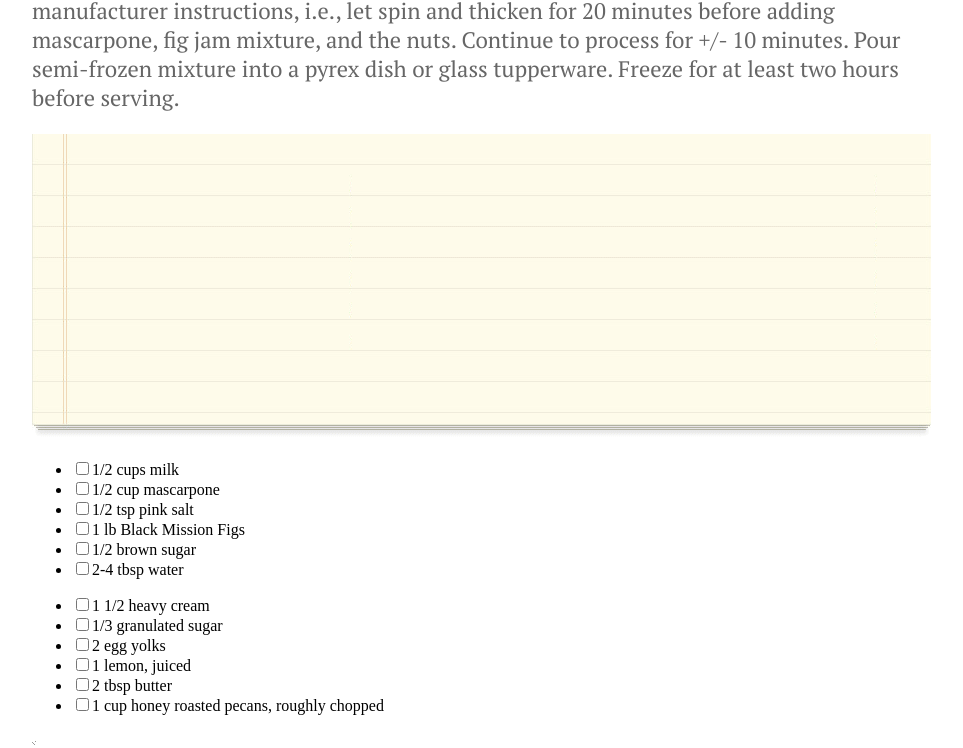
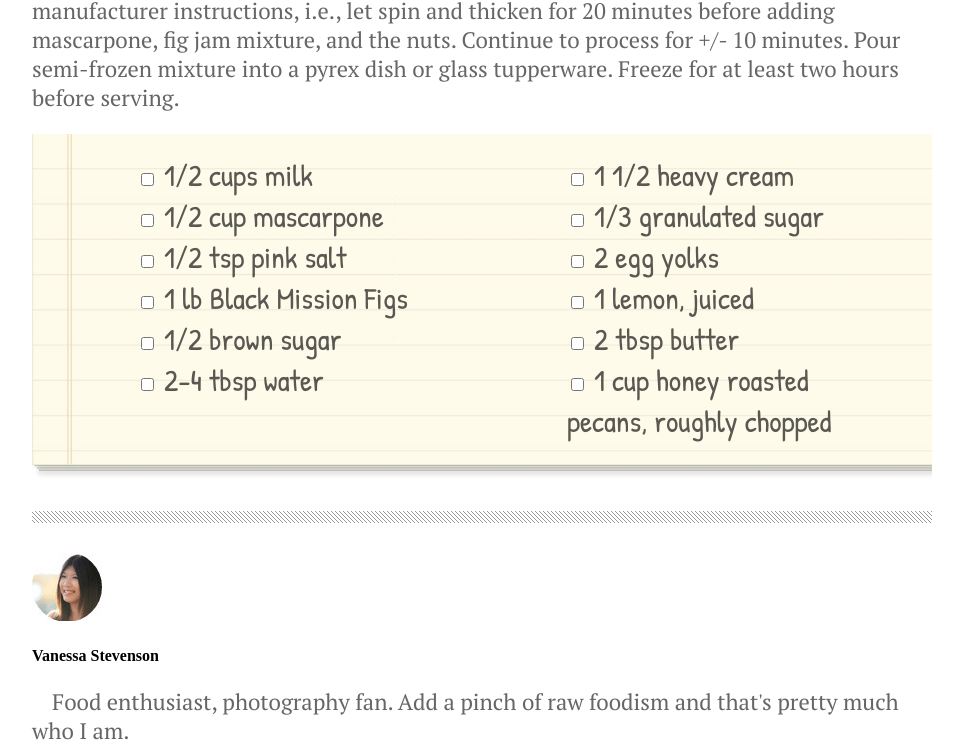
Before and after one commit to ZachMGaines/chocolate-pizza, a plain HTML site: page index.html in a window 1280 px wide. Shown: the part 1176-1924 px from the top of the page, without its empty margins (158-1121 px from the left). Drawn offline with Linux system fonts and the light colour scheme.

Commit message:
add style to recipe

```diff
--- a/index.html
+++ b/index.html
@@ -57,7 +57,6 @@
                     and the nuts. Continue to process for +/- 10 minutes. Pour semi-frozen mixture into a pyrex dish or
                     glass tupperware. Freeze for at least two hours before serving.</p>
                 <div class="recipe">
-                    <img src="./assets/list-bg.png" alt="">
                     <div class="recipe-column-1">
                         <ul>
                             <li><input type="checkbox">1/2 cups milk</li>
@@ -79,8 +78,8 @@
                         </ul>
                     </div>
                 </div>
-                <img src="./assets/hr-img.png" alt="">
             </section>
+            <div class="hr"></div>
             <section>
                 <img src="./assets/van-pic.png" />
                 <div>
--- a/style.css
+++ b/style.css
@@ -1,6 +1,8 @@
 @import url('https://fonts.googleapis.com/css2?family=Yellowtail&display=swap');
 @import url('https://fonts.googleapis.com/css2?family=PT+Sans+Narrow&display=swap');
 @import url('https://fonts.googleapis.com/css2?family=Open+Sans+Condensed:wght@700&family=PT+Serif&display=swap');
+@import url('https://fonts.googleapis.com/css2?family=Patrick+Hand&display=swap');
+
 
 
 body {
@@ -59,7 +61,7 @@ h3 {
 .hr {
     height: 12px;
     background-image: url(./assets/hr-img.png);
-    margin: 30px;
+    margin: 30px 0;
 }
 
 h1 {
@@ -85,3 +87,25 @@ p {
     font-family: 'PT Serif', serif;
     color: #666;
 }
+
+.recipe {
+    display: flex;
+    flex-direction: row;
+    background-image: url(./assets/list-bg.png);
+    justify-content: space-around;
+    font-size: 1.9rem;
+    font-family: 'Patrick Hand', cursive;
+    background-size: cover;
+    padding: 20px;
+}
+
+ul {
+    list-style-type: none;
+    color: rgba(0, 0, 0, .65);
+    margin: 0 0 20px 0;
+    width: 300px;
+}
+
+input {
+    margin-right: 10px;
+}
```
